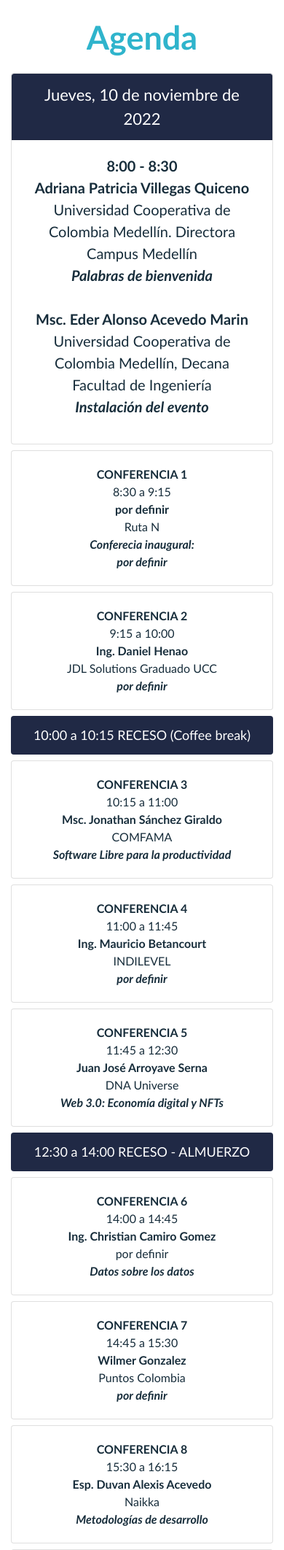
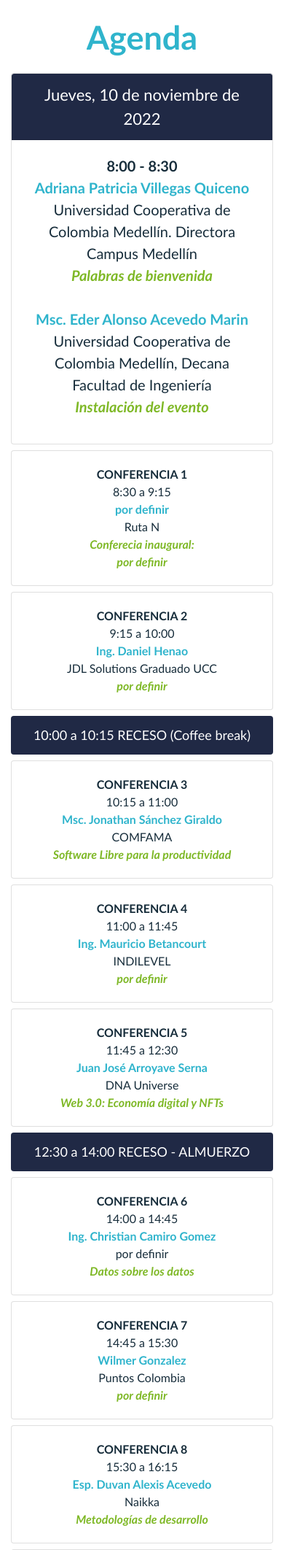
Before and after one commit to AlejandroV074/SIDES-P, a PHP site: page /Programacion.html in a window 390 px wide. Shown: the part 50-2174 px from the top of the page at 73% size. Run offline with PHP 8.4, Linux system fonts and the light colour scheme.

```diff
--- a/SIDES/styles2.css
+++ b/SIDES/styles2.css
@@ -230,6 +230,17 @@
   background: #f2f2f2f2;
 }
 
+.card-body b {
+  color: #2fb4cc;
+}
+
+.card-body b i {
+  color: #7eb826;
+}
+
+span.conf b {
+  color: #172d3b;
+}
 
 /* Responsive Design - adaptable a dispositivos moviles*/
 @media screen and (max-width: 1220px) {
```
